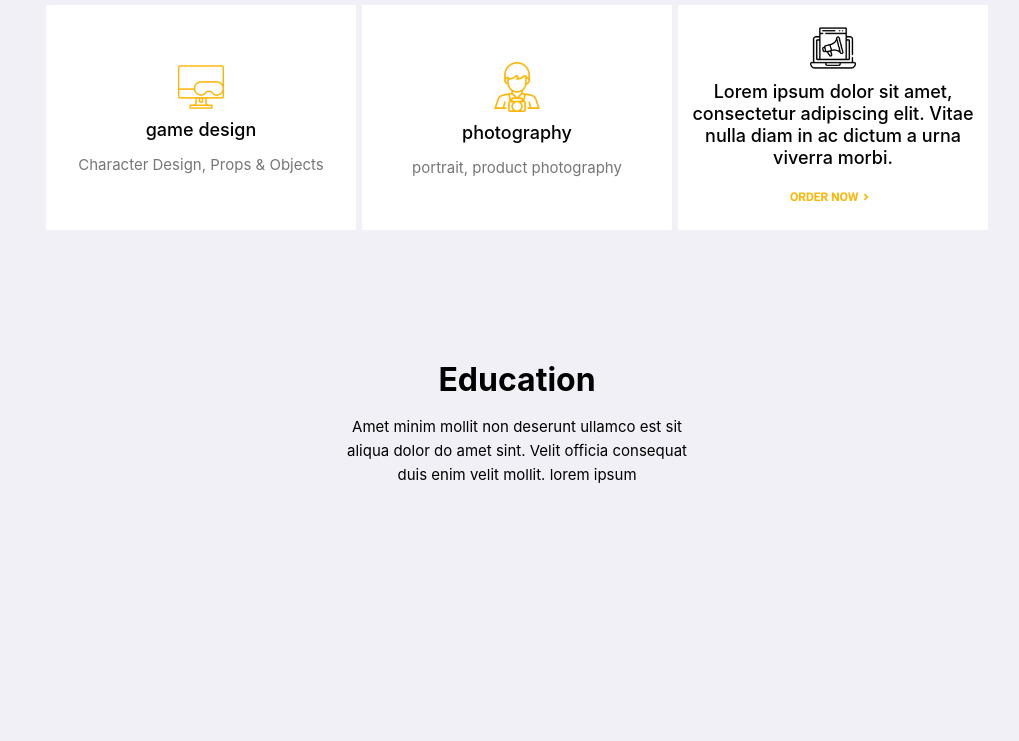
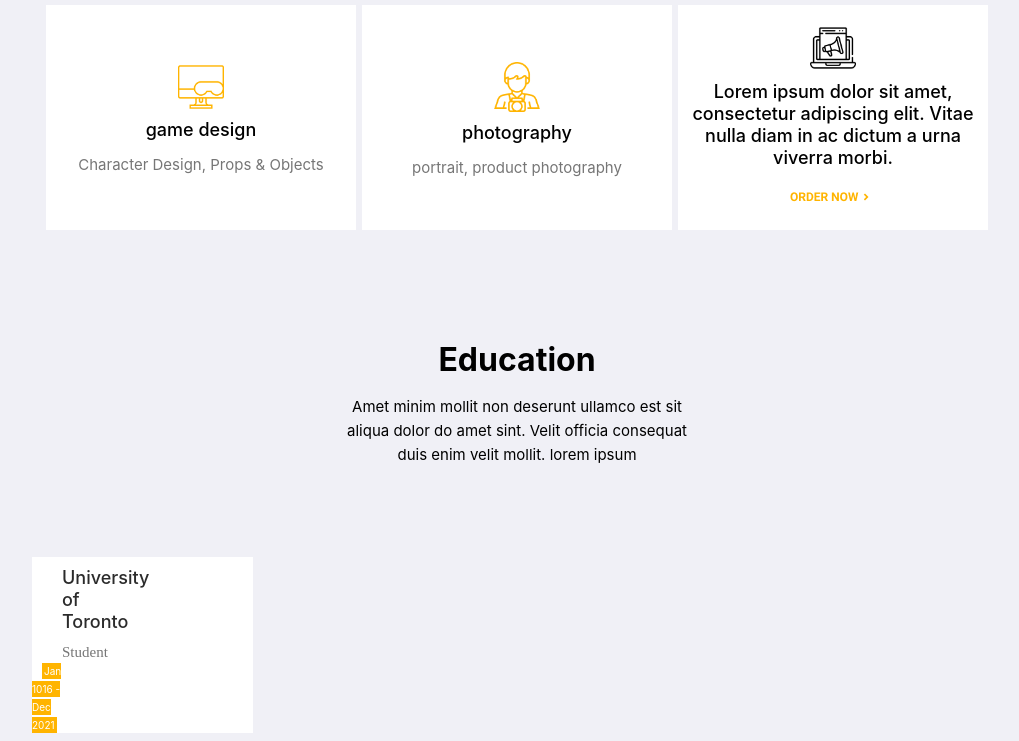
Before and after one commit to farbodfld/IE_HW1, a plain HTML site: page index.html in a window 1280 px wide. Shown: the part 981-1722 px from the top of the page, without its empty margins (123-1142 px from the left). Before the commit the page ends 1566 px from the top, so only its background shows below. Drawn offline with Linux system fonts and the light colour scheme; files whose address does not match are found by name.

Commit message:
education body section

```diff
--- a/index.html
+++ b/index.html
@@ -94,6 +94,18 @@
                 <h3 class="education_text">Education</h3>
                 <p class="education_text_body">Amet minim mollit non deserunt ullamco est sit aliqua dolor do amet sint. Velit officia consequat duis enim velit mollit. lorem ipsum</p>
             </div>
+
+            <div class="education_body">
+                <div class="education_sections">
+                    <div class="left">
+                        <p class="title">University of Toronto</p>
+                        <div>
+                            <p class="description">Student</p>
+                            <p class="date_time">Jan 1016 - Dec 2021</p>
+                        </div>
+                    </div>
+                </div>
+            </div>
         </div>
 
     </div>
--- a/style/credit_style.sass
+++ b/style/credit_style.sass
@@ -249,7 +249,6 @@ body
   max-width: 970px
   flex-wrap: wrap
   justify-content: space-evenly
-  margin-top: 20px
   display: flex
   flex-direction: column
 
@@ -260,18 +259,59 @@ body
     align-items: center
     margin: 75px
 
-  .education_text
-    margin-bottom: 0px
-    text-align: center
-    font-family: Inter
-    font-size: 32px
-    font-weight: 700
-    line-height: 40px
+    .education_text
+      margin-bottom: 0px
+      text-align: center
+      font-family: Inter
+      font-size: 32px
+      font-weight: 700
+      line-height: 40px
 
-  .education_text_body
-    text-align: center
-    font-family: Inter
-    font-size: 15px
-    font-weight: 400
-    line-height: 24px
-    width: 45%
+    .education_text_body
+      text-align: center
+      font-family: Inter
+      font-size: 15px
+      font-weight: 400
+      line-height: 24px
+      width: 45%
+
+  .education_body
+    display: flex
+    flex-wrap: wrap
+
+    .education_sections
+      background-color: $White
+
+      .left
+        width: 20%
+        display: flex
+        flex-direction: column
+        justify-content: center
+
+        .title
+          font-family: Inter
+          font-size: 18px
+          font-weight: 500
+          line-height: 22px
+          color: $Dark1
+          margin: 10px
+          margin-left: 30px
+
+        .description
+          display: inline
+          color: $Gray
+          font-size: 15px
+          margin: 10px
+          margin-left: 30px
+
+        .date_time
+          display: inline
+          background-color: $Orange1
+          font-family: 'Inter'
+          font-style: normal
+          font-weight: 400
+          font-size: 10px
+          line-height: 100.9%
+          color: $White
+          margin-left: 10px
+          padding: 2px
```
Also changed, not shown: style/credit_style.css.
